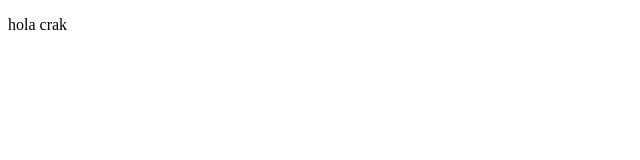
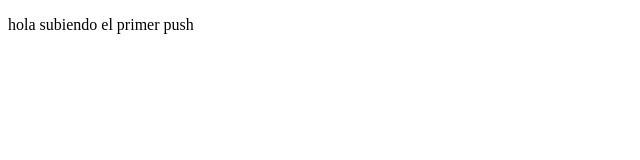
Before and after one commit to henryapp/cursoPrework, a plain HTML site: page index.html in a window 1280 px wide. Shown: the whole page, without its empty margins (0-640 px from the left). Drawn offline with Linux system fonts and the light colour scheme.

Commit message:
cambios agrgamos primer push

```diff
--- a/index.html
+++ b/index.html
@@ -7,6 +7,6 @@
     <title>Document</title>
 </head>
 <body>
-    <p>hola crak </p>
+    <p>hola  subiendo el primer push </p>
 </body>
 </html>
```
